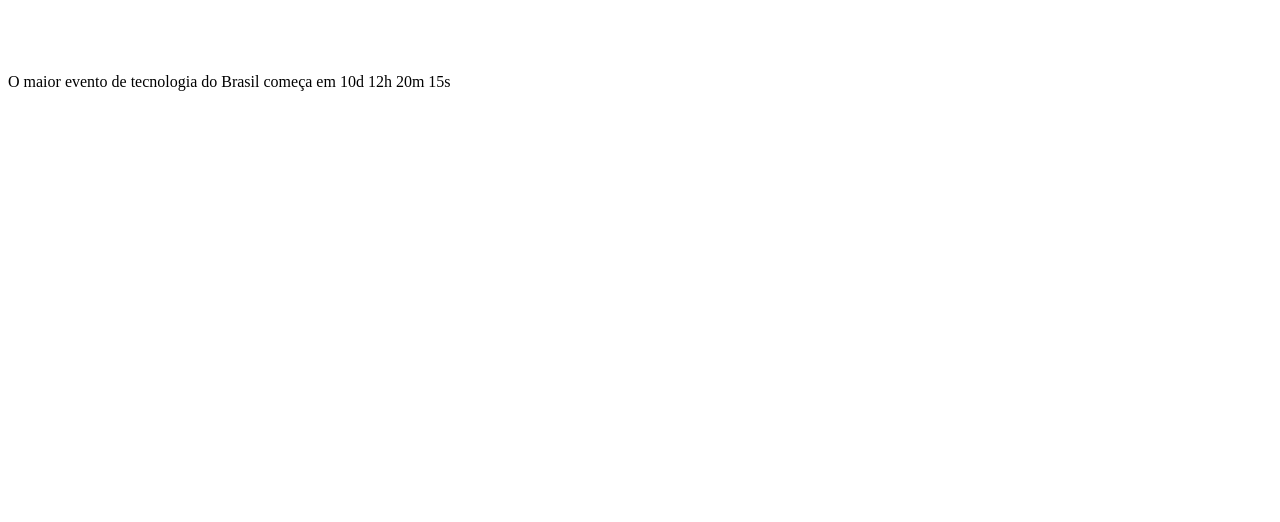
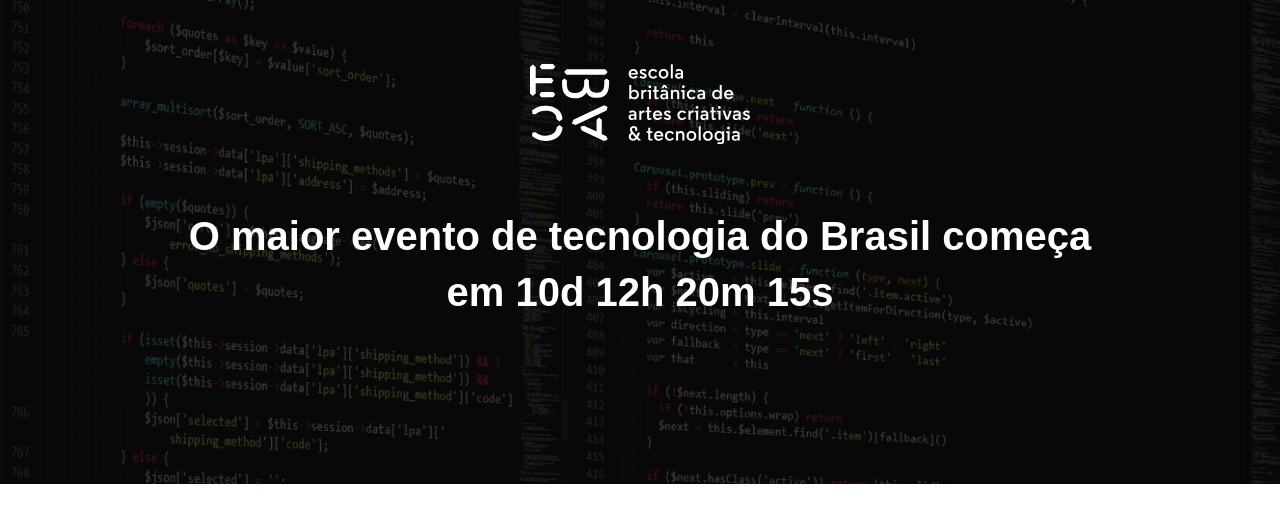
Before and after one commit to tharcilacontursi/ebac_tech_talks, a website built with Parcel: page src/index.html in a window 1280 px wide. Built offline with nearby package versions, Linux system fonts and the light colour scheme.

Commit message:
criando o hero

```diff
--- a/package.json
+++ b/package.json
@@ -12,6 +12,7 @@
   "license": "ISC",
   "devDependencies": {
     "@parcel/transformer-sass": "^2.12.0",
-    "parcel": "^2.12.0"
+    "parcel": "^2.12.0",
+    "sharp": "^0.31.3"
   }
 }
--- a/src/index.html
+++ b/src/index.html
@@ -4,16 +4,21 @@
     <meta charset="UTF-8">
     <meta name="viewport" content="width=device-width, initial-scale=1.0">
     <title>EBAC Tech Talks </title>
+
+    <link rel="preconnect" href="https://fonts.googleapis.com">
+    <link rel="preconnect" href="https://fonts.gstatic.com" crossorigin>
+    <link href="https://fonts.googleapis.com/css2?family=Roboto:ital,wght@0,100;0,300;0,400;0,500;0,700;0,900;1,100;1,300;1,400;1,500;1,700;1,900&display=swap" rel="stylesheet">
+
     <link rel="stylesheet" href="styles/main.scss">
 </head>
 <body>
     <header class="hero">
-        <dev class="container">
-            <img src="./images/ebac_logo.svg" alt="EBAC">
-            <p>
+        <div class="container">
+            <img class="hero__logo" src="./images/ebac_logo.svg" alt="EBAC">
+            <p class="hero__text">
                 O maior evento de tecnologia do Brasil começa em 10d 12h 20m 15s
             </p>
-        </dev>
+        </div>
     </header>
 
     <script src="scripts/main.js"></script>
--- /dev/null
+++ b/src/styles/_hero.scss
@@ -0,0 +1,52 @@
+.hero{
+    padding-top: 64px;
+    padding-bottom: 100px;
+    position: relative;
+    background-image: url(../images/fundo.png);
+    background-repeat: no-repeat;
+    background-size: cover;
+
+    .container{
+        position: relative;
+    }
+
+    &::before{
+        position: absolute;
+        top: 0;
+        left: 0;
+        width: 100%;
+        height: 100%;
+        background-color: #000;
+        content: '';
+        opacity: 0.7;
+    }
+
+    &__text{
+        margin-top: 64px;
+        margin-bottom: 64px;
+        font-size: 40px;
+        line-height:56px;
+        font-weight: 800;
+        text-align: center;
+
+    }
+
+    &__logo{
+        margin: 0 auto;
+        height: 80px;
+        display: block;
+    }
+
+    @media (max-width:640px){
+        padding: 40px 0;
+
+        &__logo {
+            height: 40px;
+        }
+        &__text{
+            font-size: 22px;
+            line-height: 24px;
+            margin: 24px 0;
+        }
+    }
+}
--- a/src/styles/main.scss
+++ b/src/styles/main.scss
@@ -0,0 +1,22 @@
+@use 'hero';
+
+*{
+    margin: 0;
+    padding: 0;
+    box-sizing: border-box;
+    font-family: Robot, sans-serif;
+    color: #fff;
+
+}
+.container{
+    max-width: 960px;
+    width: 100%;
+    margin: 0 auto;
+
+    @media(max-width:640px) {
+        max-width: 80%;
+    }
+    @media(max-width: 1024px){
+        max-width: 90%;
+    }
+}
```
Also changed, not shown: 1 other file.
